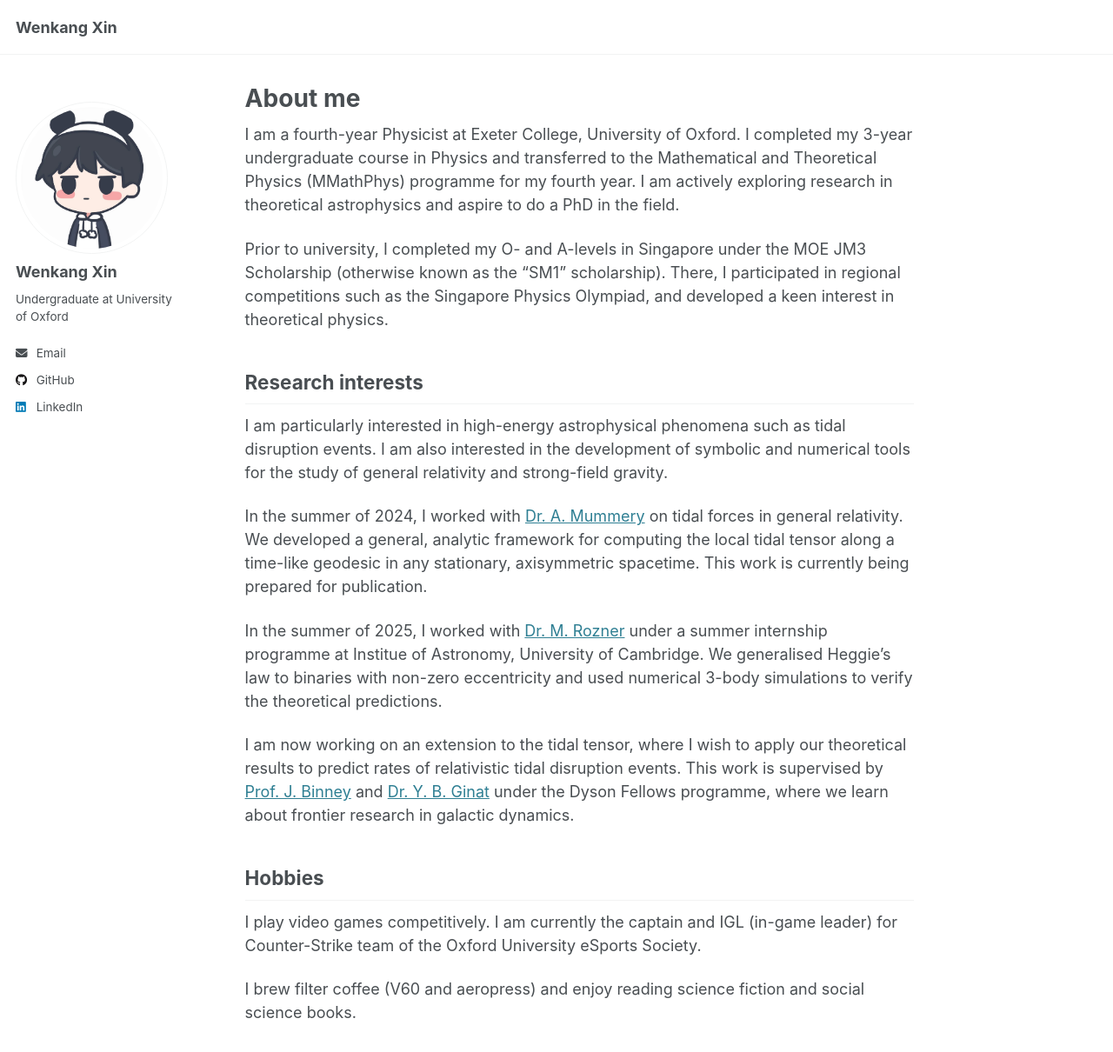
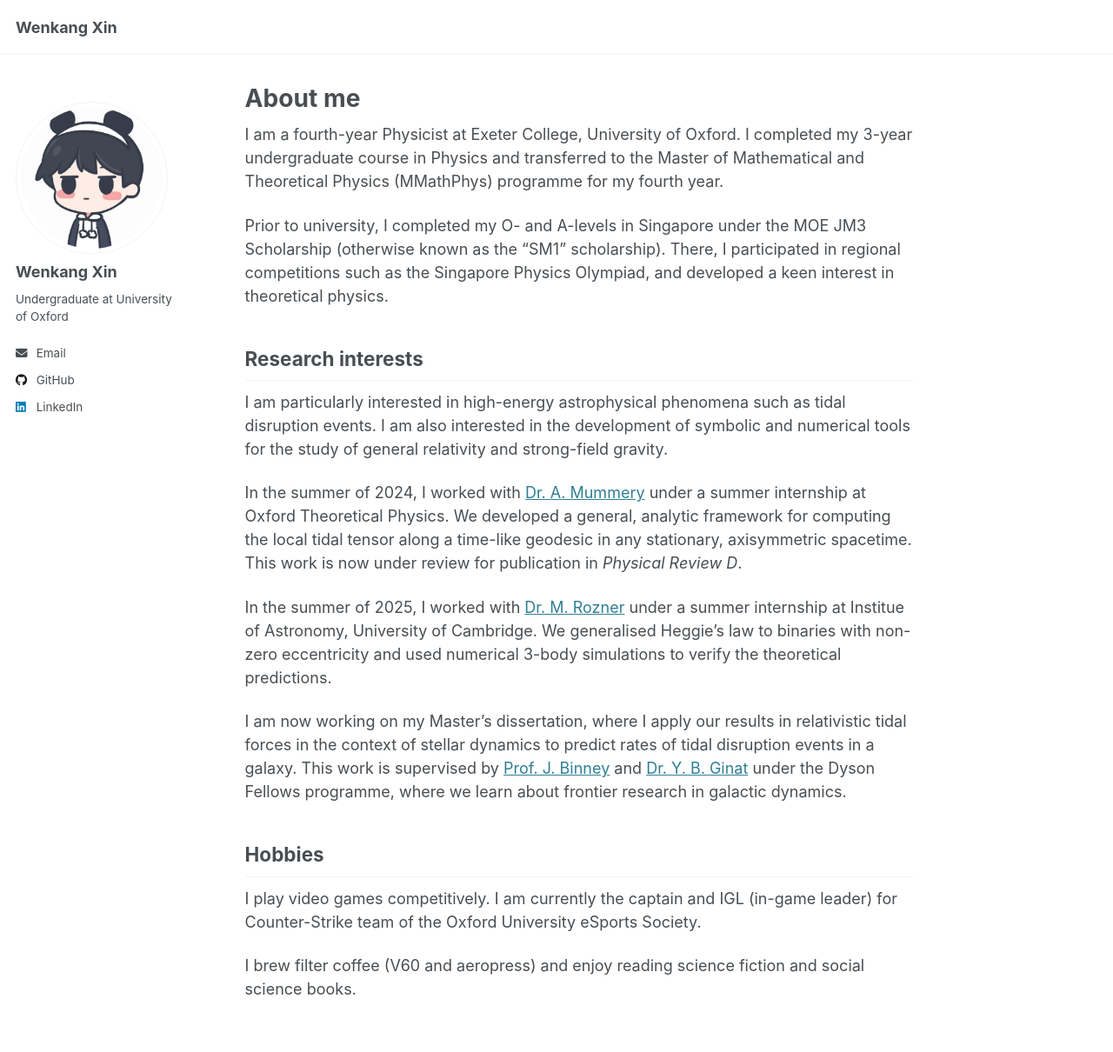
Before and after one commit to Walker-Xin/Walker-Xin.github.io, a Jekyll site: the page built from _pages/about.md, in a window 1280 px wide and 1400 px high. Shown: the top 1210 px of the window at 87% size. Built offline with Jekyll 4.4.1, drawn with Linux system fonts in a browser that asks for light colours.

Commit message:
update about page

```diff
--- a/_pages/about.md
+++ b/_pages/about.md
@@ -7,7 +7,7 @@ redirect_from:
   - /about.html
 ---
 
-I am a fourth-year Physicist at Exeter College, University of Oxford. I completed my 3-year undergraduate course in Physics and transferred to the Mathematical and Theoretical Physics (MMathPhys) programme for my fourth year. I am actively exploring research in theoretical astrophysics and aspire to do a PhD in the field.
+I am a fourth-year Physicist at Exeter College, University of Oxford. I completed my 3-year undergraduate course in Physics and transferred to the Master of Mathematical and Theoretical Physics (MMathPhys) programme for my fourth year.
 
 Prior to university, I completed my O- and A-levels in Singapore under the MOE JM3 Scholarship (otherwise known as the "SM1" scholarship). There, I participated in regional competitions such as the Singapore Physics Olympiad, and developed a keen interest in theoretical physics.
 
@@ -15,11 +15,11 @@ Prior to university, I completed my O- and A-levels in Singapore under the MOE J
 
 I am particularly interested in high-energy astrophysical phenomena such as tidal disruption events. I am also interested in the development of symbolic and numerical tools for the study of general relativity and strong-field gravity.
 
-In the summer of 2024, I worked with [Dr. A. Mummery](https://www.ias.edu/scholars/andrew-mummery) on tidal forces in general relativity. We developed a general, analytic framework for computing the local tidal tensor along a time-like geodesic in any stationary, axisymmetric spacetime. This work is currently being prepared for publication.
+In the summer of 2024, I worked with [Dr. A. Mummery](https://www.ias.edu/scholars/andrew-mummery) under a summer internship at Oxford Theoretical Physics. We developed a general, analytic framework for computing the local tidal tensor along a time-like geodesic in any stationary, axisymmetric spacetime. This work is now under review for publication in *Physical Review D*.
 
-In the summer of 2025, I worked with [Dr. M. Rozner](https://morozner.wixsite.com/mysite) under a summer internship programme at Institue of Astronomy, University of Cambridge. We generalised Heggie's law to binaries with non-zero eccentricity and used numerical 3-body simulations to verify the theoretical predictions.
+In the summer of 2025, I worked with [Dr. M. Rozner](https://morozner.wixsite.com/mysite) under a summer internship at Institue of Astronomy, University of Cambridge. We generalised Heggie's law to binaries with non-zero eccentricity and used numerical 3-body simulations to verify the theoretical predictions.
 
-I am now working on an extension to the tidal tensor, where I wish to apply our theoretical results to predict rates of relativistic tidal disruption events. This work is supervised by [Prof. J. Binney](https://www.physics.ox.ac.uk/our-people/binney) and [Dr. Y. B. Ginat](https://www.physics.ox.ac.uk/our-people/ginat) under the Dyson Fellows programme, where we learn about frontier research in galactic dynamics.
+I am now working on my Master's dissertation, where I apply our results in relativistic tidal forces in the context of stellar dynamics to predict rates of tidal disruption events in a galaxy. This work is supervised by [Prof. J. Binney](https://www.physics.ox.ac.uk/our-people/binney) and [Dr. Y. B. Ginat](https://www.physics.ox.ac.uk/our-people/ginat) under the Dyson Fellows programme, where we learn about frontier research in galactic dynamics.
 
 ## Hobbies
 
```
